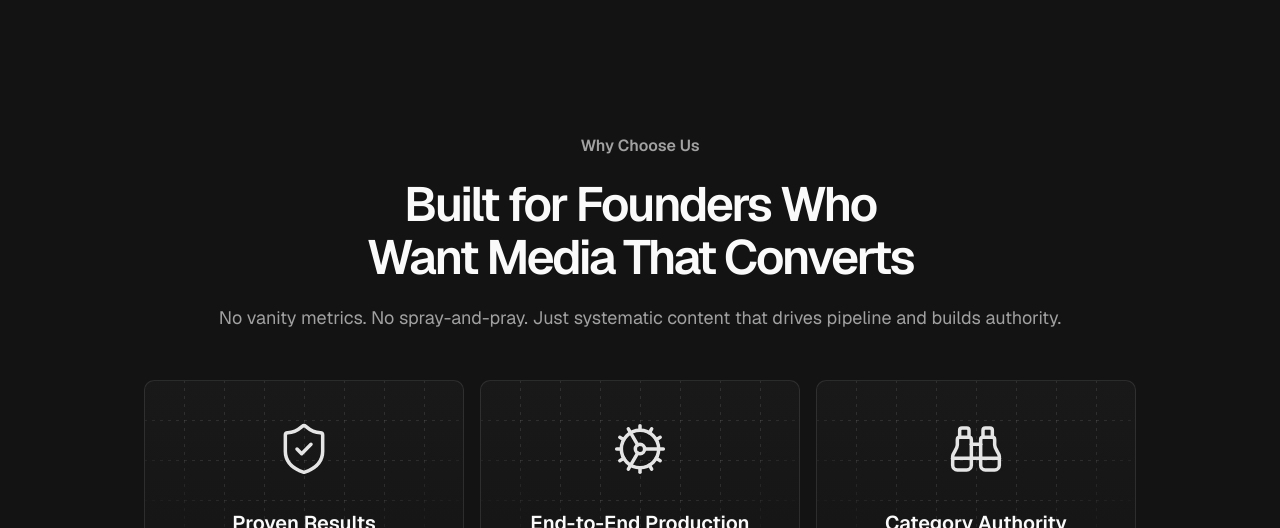
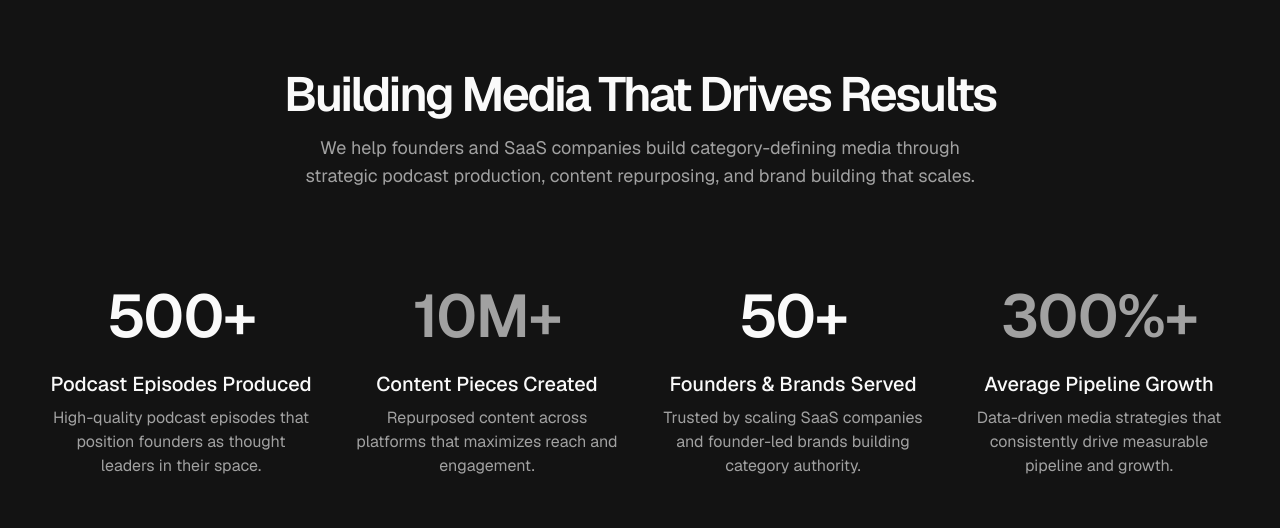
Before and after one commit to 19arnab190201/evolves-studios, a Next.js app: page / in a window 1280 px wide. Shown: the part 1307-1835 px from the top of the page. Built offline with nearby package versions, Linux system fonts and the light colour scheme.

Commit message:
Enhance Hero section with new content and layout adjustments. Added statistics on podcast production, content creation, and client success to improve engagement and showcase capabilities.

```diff
--- a/components/sections/hero.tsx
+++ b/components/sections/hero.tsx
@@ -22,6 +22,7 @@ const dottedPatternStyle = {
 export function Hero() {
   return (
     <div className="min-h-[calc(100svh-4rem)] py-16 max-w-(--breakpoint-xl) mx-auto text-center px-6">
+      {" "}
       <div className="relative max-w-4xl mx-auto py-12">
         <div className="absolute inset-0 -z-10" style={dottedPatternStyle} />
         <strong className="font-semibold text-muted-foreground/90">
@@ -45,8 +46,7 @@ export function Hero() {
           </Button>
         </div>
       </div>
-
-      <div className="-mt-2 aspect-video overflow-hidden rounded-lg border border-border bg-muted">
+      <div className="-mt-2 aspect-video w-full overflow-hidden rounded-lg border border-border bg-muted">
         <video
           className="h-full w-full object-cover"
           autoPlay
@@ -57,6 +57,60 @@ export function Hero() {
           <source src="/hero.mp4" type="video/mp4" />
         </video>
       </div>
+
+      <div className="mt-24 max-w-[1600px] mx-auto px-6">
+        <h2 className="font-semibold text-4xl tracking-tighter md:text-5xl text-center">
+          Building Media That Drives Results
+        </h2>
+        <p className="mt-4 max-w-2xl mx-auto text-lg text-muted-foreground text-center">
+          We help founders and SaaS companies build category-defining media
+          through strategic podcast production, content repurposing, and brand
+          building that scales.
+        </p>
+
+        <div className="mt-16 grid justify-center gap-x-10 gap-y-16 sm:mt-24 sm:grid-cols-2 md:grid-cols-3 lg:grid-cols-4">
+          <div>
+            <span className="font-semibold text-5xl tracking-tight md:text-6xl">
+              500+
+            </span>
+            <p className="mt-6 font-medium text-xl">Podcast Episodes Produced</p>
+            <p className="mt-2 text-muted-foreground">
+              High-quality podcast episodes that position founders as thought
+              leaders in their space.
+            </p>
+          </div>
+          <div>
+            <span className="font-semibold text-5xl text-muted-foreground tracking-tight md:text-6xl">
+              10M+
+            </span>
+            <p className="mt-6 font-medium text-xl">Content Pieces Created</p>
+            <p className="mt-2 text-muted-foreground">
+              Repurposed content across platforms that maximizes reach and
+              engagement.
+            </p>
+          </div>
+          <div>
+            <span className="font-semibold text-5xl tracking-tight md:text-6xl">
+              50+
+            </span>
+            <p className="mt-6 font-medium text-xl">Founders & Brands Served</p>
+            <p className="mt-2 text-muted-foreground">
+              Trusted by scaling SaaS companies and founder-led brands building
+              category authority.
+            </p>
+          </div>
+          <div>
+            <span className="font-semibold text-5xl text-muted-foreground tracking-tight md:text-6xl">
+              300%+
+            </span>
+            <p className="mt-6 font-medium text-xl">Average Pipeline Growth</p>
+            <p className="mt-2 text-muted-foreground">
+              Data-driven media strategies that consistently drive measurable
+              pipeline and growth.
+            </p>
+          </div>
+        </div>
+      </div>
     </div>
   );
 }
```
